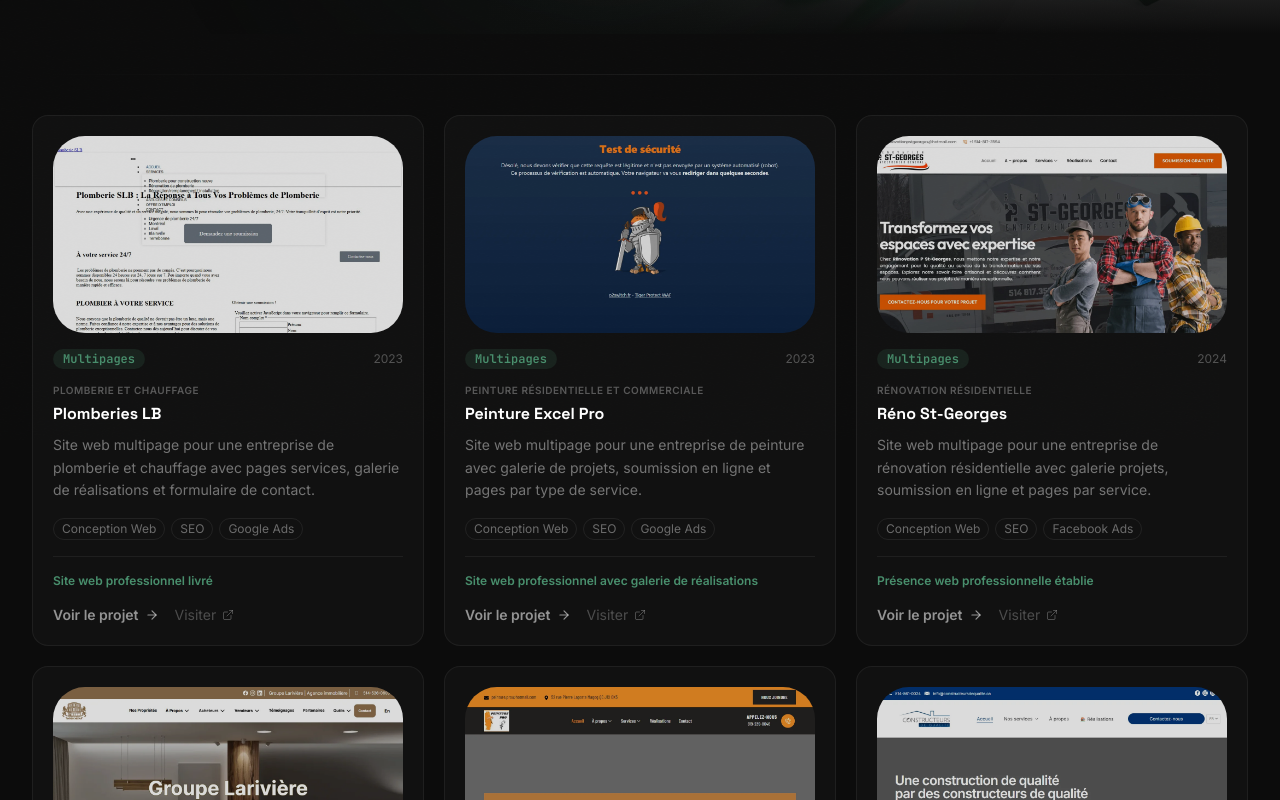
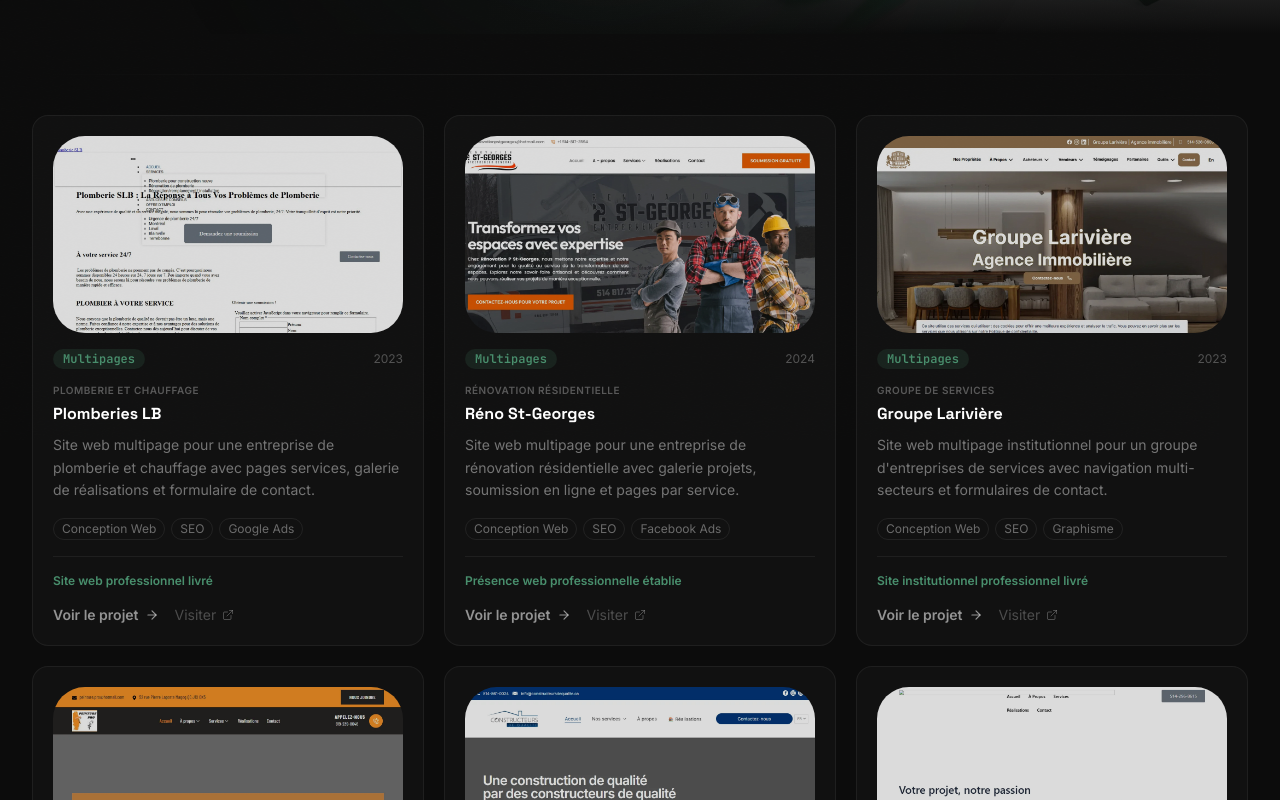
Before and after one commit to Call-Connect-Benin/lannkin_fr, a Next.js app: page /realisations in a window 1280 px wide. Shown: the part 520-1320 px from the top of the page. Built offline with nearby package versions, Linux system fonts and the light colour scheme.

Commit message:
remove: retrait Peinture Excel Pro du portfolio (plus client)
Co-Authored-By: Claude Opus 4.6 <noreply@anthropic.com>

```diff
--- a/src/data/portfolio.ts
+++ b/src/data/portfolio.ts
@@ -62,37 +62,6 @@ const multiPagesProjects: PortfolioProject[] = [
       "Portfolio Lannkin : site web multipage pour Plomberies LB. Conception web plomberie Québec, SEO local et Google Ads.",
     externalUrl: "https://www.plomberieslb.ca/",
     previewImage: "/images/portfolio/plomberie-slb.webp",
-  },
-  {
-    id: "peinture-excel-pro",
-    slug: "peinture-excel-pro",
-    name: "Peinture Excel Pro",
-    client: "Peinture Excel Pro",
-    category: "multipages",
-    categoryLabel: "Multipages",
-    sector: "Peinture résidentielle et commerciale",
-    year: 2023,
-    shortDescription:
-      "Site web multipage pour une entreprise de peinture avec galerie de projets, soumission en ligne et pages par type de service.",
-    description:
-      "Réalisation d'un site web multipage pour Peinture Excel Pro, peintre professionnel en résidentiel et commercial au Québec. Galerie de réalisations avant/après, formulaire de demande de soumission, pages détaillées par service (intérieur, extérieur, commercial) et SEO local.",
-    services: ["Conception Web", "SEO", "Google Ads"],
-    technologies: ["WordPress", "Elementor Pro", "WPForms", "WP Rocket"],
-    results: [
-      "Site web professionnel avec galerie de réalisations",
-      "Formulaire de soumission en ligne fonctionnel",
-      "Référencement local amélioré",
-      "Site mobile-first et rapide",
-    ],
-    challenge:
-      "Mettre en valeur la qualité du travail artisanal via une galerie de réalisations percutante tout en générant des demandes de soumission en ligne.",
-    solution:
-      "Site multipage avec galerie photo haute résolution, formulaire de soumission multi-étapes et pages services optimisées pour le SEO local québécois.",
-    seoTitle: "Site Web Peintre Québec | Peinture Excel Pro — Portfolio Lannkin",
-    seoDescription:
-      "Portfolio Lannkin : site web multipage pour Peinture Excel Pro. Conception web peinture résidentielle et commerciale au Québec.",
-    externalUrl: "https://www.peintureexcelpro.com/",
-    previewImage: "/images/portfolio/peinture-excel-pro.webp",
   },
   {
     id: "reno-st-georges",
```
Also changed, not shown: public/images/portfolio/peinture-excel-pro.webp (deleted).
